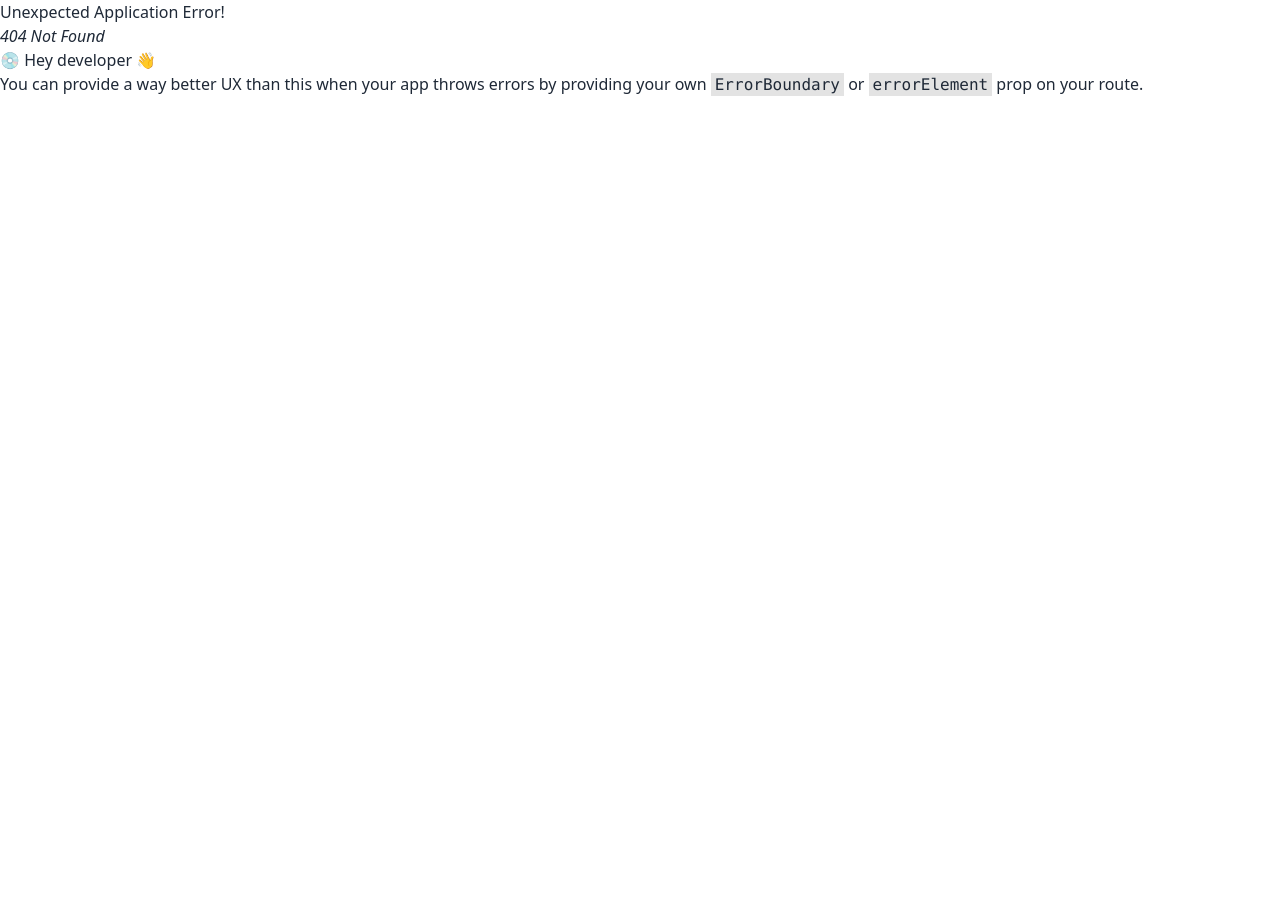
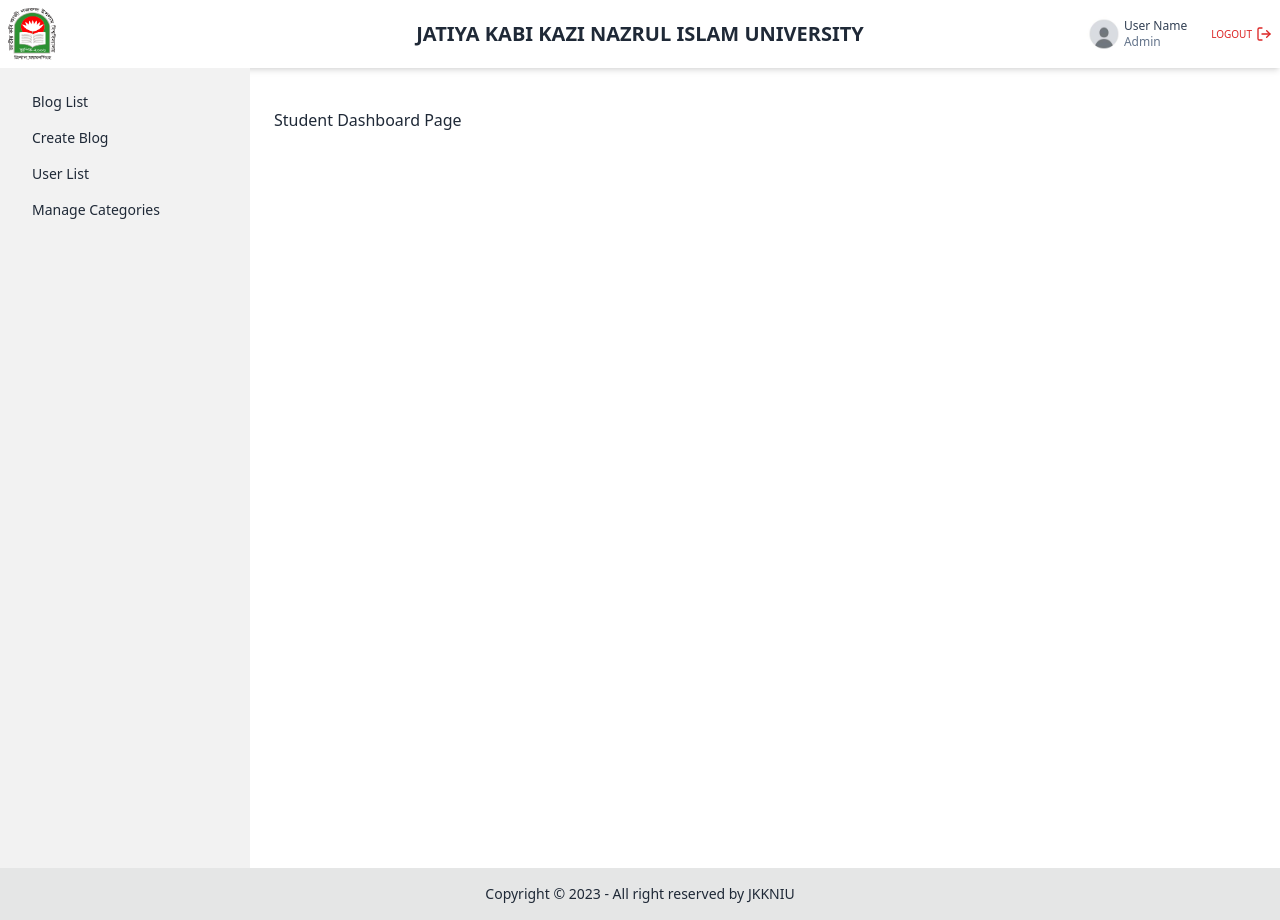
Before and after one commit to sam-suzzaman/ResultSystem, a React (Vite) app: page /dashboard/student in a window 1280 px wide. Before the commit this address had no page. Before the commit the page ends 800 px from the top, so only its background shows below. Built offline with nearby package versions, Linux system fonts and the light colour scheme.

Commit message:
add two dashboard

```diff
--- /dev/null
+++ b/src/Layout/AdminDashboardLayout.jsx
@@ -0,0 +1,59 @@
+import { NavLink, Outlet } from "react-router-dom";
+
+// Icons
+import { AiOutlineUsergroupAdd } from "react-icons/ai";
+
+const AdminDashboardLayout = () => {
+    const menu_items = [
+        {
+            id: 1,
+            title: "Batch list",
+            path: "/dashboard/admin/batch-list",
+            icon: <AiOutlineUsergroupAdd />,
+        },
+    ];
+    return (
+        <div>
+            <div className="drawer lg:drawer-open">
+                <input
+                    id="Dashboard_Drawer"
+                    type="checkbox"
+                    className="drawer-toggle"
+                />
+                <div className="drawer-content  px-6 py-10">
+                    <Outlet />
+                    {/* toggler */}
+                </div>
+                <div className="drawer-side">
+                    <label
+                        htmlFor="Dashboard_Drawer"
+                        className="drawer-overlay"
+                    ></label>
+                    <ul className="menu p-4 w-[250px] h-full bg-base-200 text-base-content">
+                        {/* Sidebar content here */}
+                        {menu_items?.map((item) => {
+                            return (
+                                <li
+                                    key={item.id}
+                                    className="border-b border-slate-300"
+                                >
+                                    <NavLink
+                                        to={item.path}
+                                        className="capitalize font-semibold"
+                                    >
+                                        <span className="text-xl">
+                                            {item.icon}
+                                        </span>
+                                        {item.title}
+                                    </NavLink>
+                                </li>
+                            );
+                        })}
+                    </ul>
+                </div>
+            </div>
+        </div>
+    );
+};
+
+export default AdminDashboardLayout;
--- /dev/null
+++ b/src/Layout/StudentDashboardLayout.jsx
@@ -0,0 +1,65 @@
+import React from "react";
+import { NavLink, Outlet } from "react-router-dom";
+
+const StudentDashboardLayout = () => {
+    const menu_items = [
+        {
+            id: 1,
+            title: "blog list",
+            path: "/dashboard/blog-list",
+        },
+        {
+            id: 2,
+            title: "create blog",
+            path: "/dashboard/create-blog",
+        },
+        {
+            id: 4,
+            title: "user list",
+            path: "/dashboard/user-list",
+        },
+        {
+            id: 5,
+            title: "manage categories",
+            path: "/dashboard/categories",
+        },
+    ];
+    return (
+        <div>
+            <div className="drawer lg:drawer-open">
+                <input
+                    id="Dashboard_Drawer"
+                    type="checkbox"
+                    className="drawer-toggle"
+                />
+                <div className="drawer-content  px-6 py-10">
+                    <Outlet />
+                    {/* toggler */}
+                </div>
+                <div className="drawer-side">
+                    <label
+                        htmlFor="Dashboard_Drawer"
+                        className="drawer-overlay"
+                    ></label>
+                    <ul className="menu p-4 w-[250px] h-full bg-base-200 text-base-content">
+                        {/* Sidebar content here */}
+                        {menu_items?.map((item) => {
+                            return (
+                                <li key={item.id}>
+                                    <NavLink
+                                        to={item.path}
+                                        className="capitalize font-medium"
+                                    >
+                                        {item.title}
+                                    </NavLink>
+                                </li>
+                            );
+                        })}
+                    </ul>
+                </div>
+            </div>
+        </div>
+    );
+};
+
+export default StudentDashboardLayout;
--- /dev/null
+++ b/src/Pages/DashboardPages/Admin/AdminDashboardPage.jsx
@@ -0,0 +1,28 @@
+import React from "react";
+import { useLocation } from "react-router-dom";
+import { RxHamburgerMenu } from "react-icons/rx";
+
+const AdminDashboardPage = () => {
+    // To Controll Dashboard Toggle-Button
+    // const location = useLocation();
+
+    // Check if the current route is either '/login' or '/register', true=show || false=hidden
+    // const shouldDshboardTogglerShow = ["/dashboard/admin"].includes(
+    //     location.pathname
+    // );
+    return (
+        <>
+            <div>Admin Dashboard Page </div>
+            {/* Dashboard Toggler Button */}
+
+            <label
+                htmlFor="Dashboard_Drawer"
+                className="btn btn-primary btn-sm drawer-button lg:hidden ml-1"
+            >
+                <RxHamburgerMenu></RxHamburgerMenu>
+            </label>
+        </>
+    );
+};
+
+export default AdminDashboardPage;
--- /dev/null
+++ b/src/Pages/DashboardPages/Admin/BatchListPage.jsx
@@ -0,0 +1,7 @@
+import React from "react";
+
+const BatchListPage = () => {
+    return <div>Batch List Page</div>;
+};
+
+export default BatchListPage;
--- a/src/Pages/DashboardPages/AdminDashboardPage.jsx
+++ /dev/null
@@ -1,7 +0,0 @@
-import React from "react";
-
-const AdminDashboardPage = () => {
-    return <div>Admin Dashboard Page</div>;
-};
-
-export default AdminDashboardPage;
--- /dev/null
+++ b/src/Pages/DashboardPages/DashboardPage.jsx
@@ -0,0 +1,7 @@
+import React from "react";
+
+const DashboardPage = () => {
+    return <div>Dashboard Page</div>;
+};
+
+export default DashboardPage;
--- /dev/null
+++ b/src/Pages/DashboardPages/Student/StudentDashboardPage.jsx
@@ -0,0 +1,7 @@
+import React from "react";
+
+const StudentDashboardPage = () => {
+    return <div>Student Dashboard Page</div>;
+};
+
+export default StudentDashboardPage;
--- a/src/Router/Routers.jsx
+++ b/src/Router/Routers.jsx
@@ -2,8 +2,13 @@
 import { createBrowserRouter } from "react-router-dom";
 
 import HomePage from "../Pages/HomePage";
-import AdminDashboardPage from "../Pages/DashboardPages/AdminDashboardPage";
 import Main from "../Layout/Main";
+import DashboardPage from "../Pages/DashboardPages/DashboardPage";
+import AdminDashboardPage from "../Pages/DashboardPages/Admin/AdminDashboardPage";
+import StudentDashboardPage from "../Pages/DashboardPages/Student/StudentDashboardPage";
+import AdminDashboardLayout from "../Layout/AdminDashboardLayout";
+import StudentDashboardLayout from "../Layout/StudentDashboardLayout";
+import BatchListPage from "../Pages/DashboardPages/Admin/BatchListPage";
 
 const Routers = createBrowserRouter([
     {
@@ -16,7 +21,7 @@
             },
             {
                 path: "/dashboard",
-                element: <AdminDashboardPage></AdminDashboardPage>,
+                element: <DashboardPage />,
             },
             // {
             //     path: "/register",
@@ -26,6 +31,46 @@
             //     path: "/login",
             //     element: <LoginPage></LoginPage>,
             // },
+            {
+                path: "/dashboard/admin",
+                element: (
+                    <AdminDashboardLayout></AdminDashboardLayout>
+
+                    // <ProtectedRoutes>
+                    //     <DashboardLayout></DashboardLayout>
+                    // </ProtectedRoutes>
+                ),
+                children: [
+                    {
+                        path: "/dashboard/admin",
+                        element: <AdminDashboardPage></AdminDashboardPage>,
+                    },
+                    {
+                        path: "/dashboard/admin/batch-list",
+                        element: <BatchListPage></BatchListPage>,
+                    },
+                ],
+            },
+            {
+                path: "/dashboard/student",
+                element: (
+                    <StudentDashboardLayout></StudentDashboardLayout>
+
+                    // <ProtectedRoutes>
+                    //     <DashboardLayout></DashboardLayout>
+                    // </ProtectedRoutes>
+                ),
+                children: [
+                    {
+                        path: "/dashboard/student",
+                        element: <StudentDashboardPage></StudentDashboardPage>,
+                    },
+                    // {
+                    //     path: "/dashboard/blog-list",
+                    //     element: <BlogListPage></BlogListPage>,
+                    // },
+                ],
+            },
             // {
             //     path: "*",
             //     element: <NotFoundPage />,
```
Also changed, not shown: src/Pages/DashboardPages/StudentDashboardPage.jsx (deleted).
